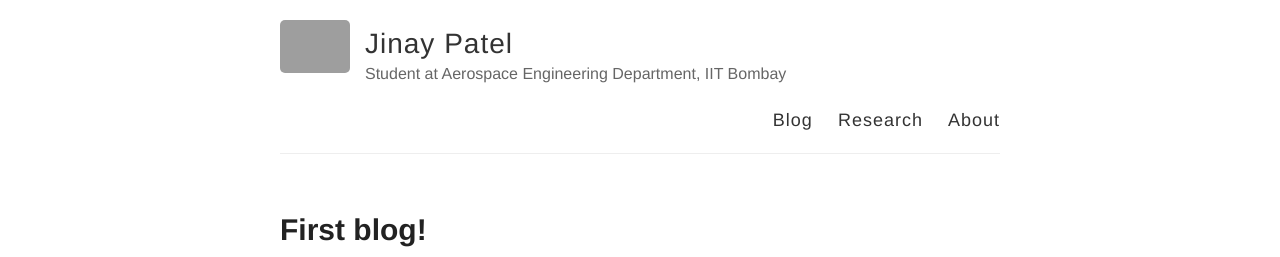
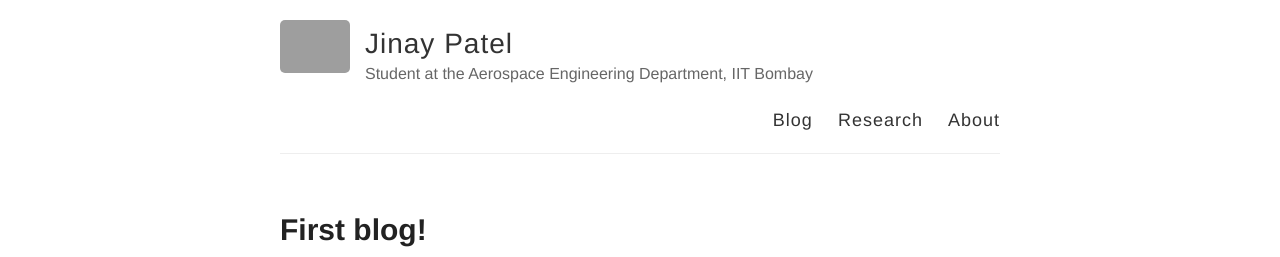
Before and after one commit to jinaynitinpatel/jinaynitinpatel.github.io, a Jekyll site: the page built from index.html, in a window 1280 px wide. Shown: the top 257 px of the page. Built offline with Jekyll 4.4.1, drawn with Linux system fonts in a browser that asks for light colours; grey boxes are pictures that could not be loaded.

Commit message:
Second Commit

```diff
--- a/_config.yml
+++ b/_config.yml
@@ -6,7 +6,7 @@
 name: Jinay Patel
 
 # Short bio or description (displayed in the header)
-description: Student at Aerospace Engineering Department, IIT Bombay
+description: Student at the Aerospace Engineering Department, IIT Bombay
 
 # URL of your avatar or profile pic (you could use your GitHub profile pic)
 avatar: https://raw.githubusercontent.com/jinaynitinpatel/Webpage/master/images/IMG_0503.JPG
```
